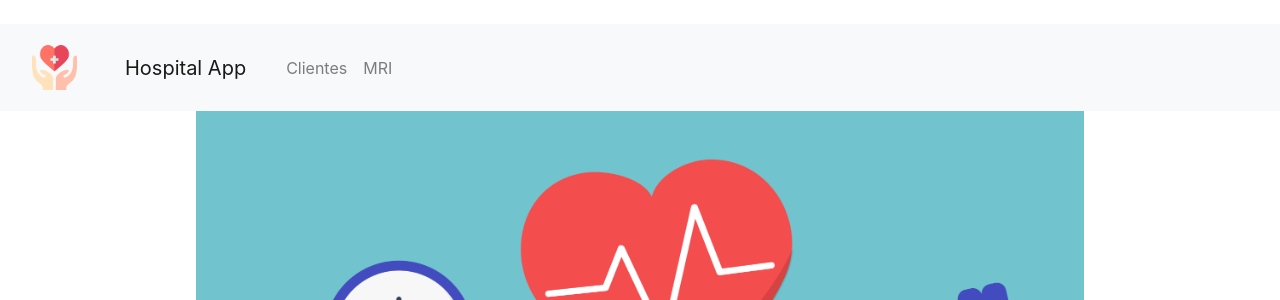
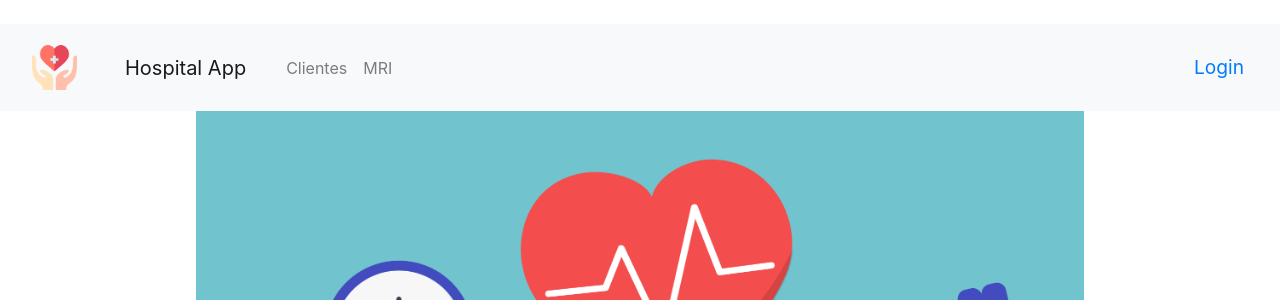
Before and after one commit to 5ergioC/ISIS2503-Hospital-App-SoloBranch, a Django app: page / in a window 1280 px wide. Shown: the top 300 px of the page. Run offline with Django 3.2, Linux system fonts and the light colour scheme; tables that the repository leaves empty hold one stand-in row (values such as "Sample post"); parts of the project's set-up code (start-up, migrations or seed data) failed here and were passed over; some libraries are stand-ins or nearby versions.

Commit message:
Olvide actualizar los requerimientos y navbar

```diff
--- a/monitoring/templates/base.html
+++ b/monitoring/templates/base.html
@@ -35,6 +35,19 @@
                 </li>
             </ul>
 
+            <form class="form-inline my-2 my-lg-0">
+                {% if user.is_authenticated %}
+                <ul class="nav navbar-nav navbar-right">
+                    <li><a style="font-size:120%" class="nav-link">{{ user.username }}</a></li>
+                    <li><a style="font-size:120%; padding-right:20px" class="nav-link" href="/logout">Log out</a></li>
+                </ul>
+                {% else %}
+                <ul class="nav navbar-nav navbar-right">
+                    <li><a style="font-size:120%; padding-right:20px" class="navbar-link" href="/login/auth0">Login</a></li>
+                </ul>
+                {% endif %}
+              </form>
+
           </div>
         </nav>
 
--- a/requirements.txt
+++ b/requirements.txt
@@ -1,8 +1,8 @@
 cryptography==2.8
-Django==3.0.4
+Django==3.2.24
 psycopg2-binary==2.8.4
 PyJWT==1.7.1
 python-dotenv==0.10.1
 social-auth-app-django==3.1.0
-celery>=5.2.0
-redis>=4.0.0
+celery==5.2.0
+redis==4.0.0
```
